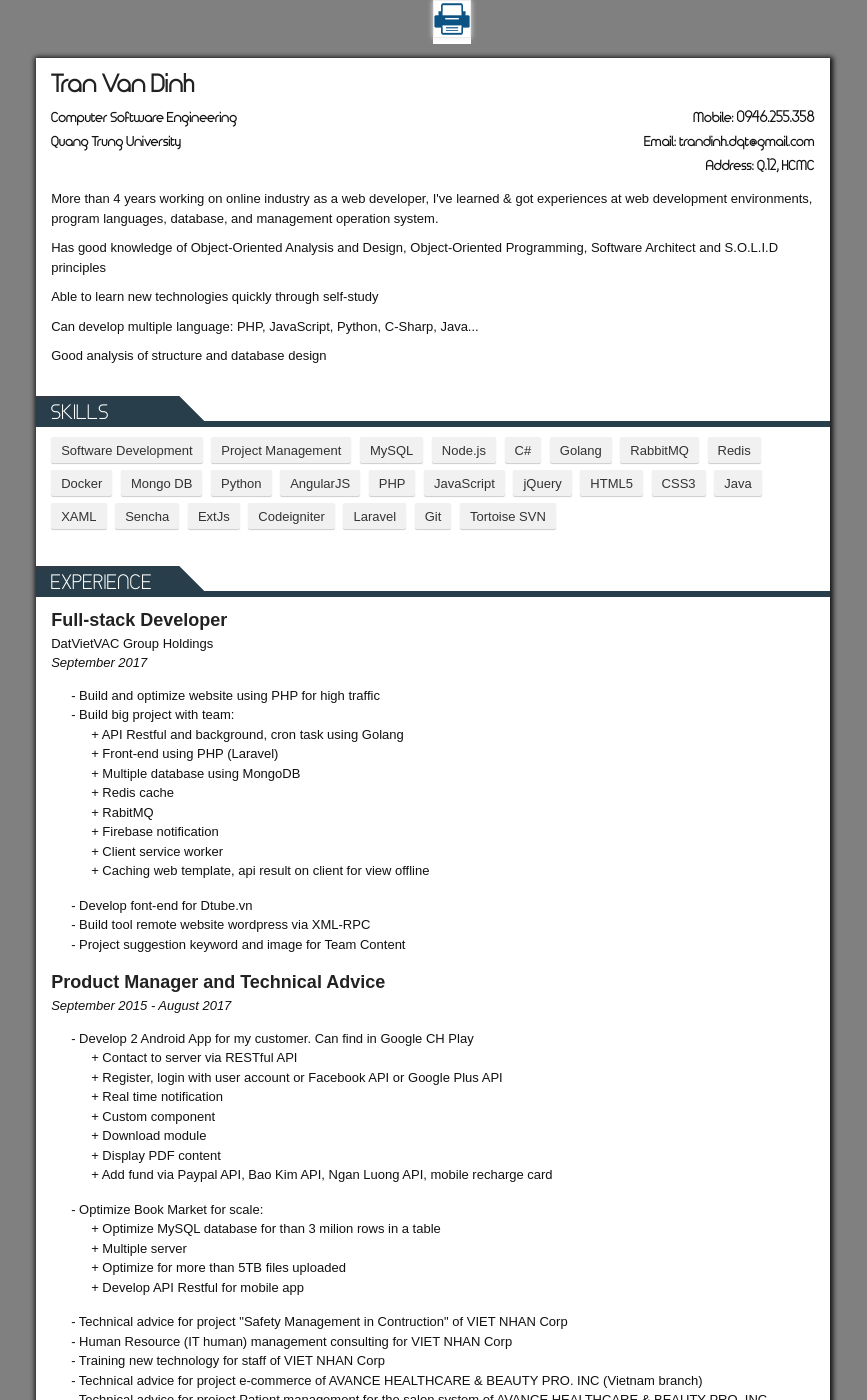
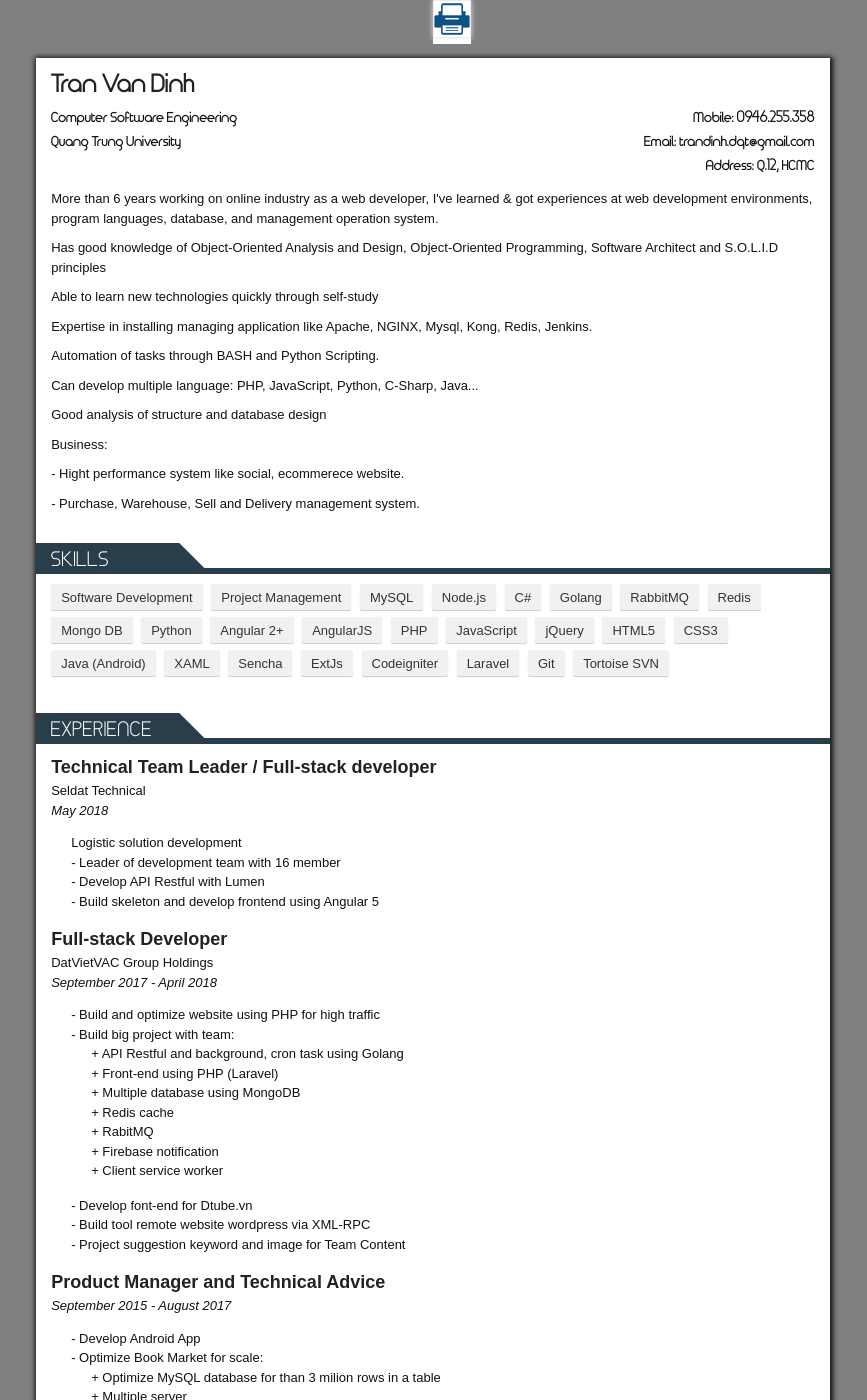
Before and after one commit to RoboWonder/robowonder.github.io, a Jekyll site: the page cv.html, which Jekyll copies as it is, in a window 1280 px wide and 1400 px high. Shown: the whole window, without its empty margins (207-1074 px from the left). Built offline with Jekyll 4.4.1, drawn with Linux system fonts in a browser that asks for light colours; some of the changed text lies outside the part shown.

Commit message:
updated cv

```diff
--- a/cv.html
+++ b/cv.html
@@ -45,12 +45,16 @@
             <div class="clear"></div>
         </div>
         <ul class="sumary">
-            <li>More than 4 years working on online industry as a web developer, I've learned & got experiences at web development environments, program languages, database, and management operation system.
-                <li>Has good knowledge of Object-Oriented Analysis and Design, Object-Oriented Programming, Software Architect and S.O.L.I.D principles</li>
-                <li>Able to learn new technologies quickly through self-study</li>
-                <li>Can develop multiple language: PHP, JavaScript, Python, C-Sharp, Java...</li>
-                <li>Good analysis of structure and database design</li>
-            </li>
+            <li>More than 6 years working on online industry as a web developer, I've learned & got experiences at web development environments, program languages, database, and management operation system.</li>
+            <li>Has good knowledge of Object-Oriented Analysis and Design, Object-Oriented Programming, Software Architect and S.O.L.I.D principles</li>
+            <li>Able to learn new technologies quickly through self-study</li>
+            <li>Expertise in installing managing application like Apache, NGINX, Mysql, Kong, Redis, Jenkins.</li>
+            <li>Automation of tasks through BASH and Python Scripting.</li>
+            <li>Can develop multiple language: PHP, JavaScript, Python, C-Sharp, Java...</li>
+            <li>Good analysis of structure and database design</li>
+            <li>Business:</li>
+            <li>    - Hight performance system like social, ecommerece website.</li>
+            <li>    - Purchase, Warehouse, Sell and Delivery management system.</li>
         </ul>
 
         <div class="skill">
@@ -66,16 +70,16 @@
                 <li><span class="wrap">Golang</span></li>
                 <li><span class="wrap">RabbitMQ</span></li>
                 <li><span class="wrap">Redis</span></li>
-                <li><span class="wrap">Docker</span></li>
                 <li><span class="wrap">Mongo DB</span></li>
                 <li><span class="wrap">Python</span></li>
+                <li><span class="wrap">Angular 2+</span></li>
                 <li><span class="wrap">AngularJS</span></li>
                 <li><span class="wrap">PHP</span></li>
                 <li><span class="wrap">JavaScript</span></li>
                 <li><span class="wrap">jQuery</span></li>
                 <li><span class="wrap">HTML5</span></li>
                 <li><span class="wrap">CSS3</span></li>
-                <li><span class="wrap">Java</span></li>
+                <li><span class="wrap">Java (Android)</span></li>
                 <li><span class="wrap">XAML</span></li>
                 <li><span class="wrap">Sencha</span></li>
                 <li><span class="wrap">ExtJs</span></li>
@@ -90,9 +94,20 @@
                 EXPERIENCE
             </h3>
             <div class="company">
+                <h5>Technical Team Leader / Full-stack developer</h5>
+                <div>Seldat Technical</div>
+                <i class="time">May 2018</i>
+            </div>
+            <ul class="description">
+                <li>Logistic solution development</li>
+                <li>- Leader of development team with 16 member</li>
+                <li>- Develop API Restful with Lumen</li>
+                <li>- Build skeleton and develop frontend using Angular 5</li>
+            </ul>
+            <div class="company">
                 <h5>Full-stack Developer</h5>
                 <div>DatVietVAC Group Holdings</div>
-                <i class="time">September 2017</i>
+                <i class="time">September 2017 - April 2018</i>
             </div>
             <ul class="description">
                 <li>- Build and optimize website using PHP for high traffic</li>
@@ -105,7 +120,6 @@
                         <li>+ RabitMQ</li>
                         <li>+ Firebase notification</li>
                         <li>+ Client service worker</li>
-                        <li>+ Caching web template, api result on client for view offline</li>
                     </ul>
                 </li>
                 <li>- Develop font-end for Dtube.vn</li>
@@ -117,18 +131,7 @@
                 <i class="time">September 2015 - August 2017</i>
             </div>
             <ul class="description">
-                <li>- Develop 2 Android App for my customer. Can find in Google CH Play</li>
-                <li>
-                    <ul>
-                        <li>+ Contact to server via RESTful API</li>
-                        <li>+ Register, login with user account or Facebook API or Google Plus API</li>
-                        <li>+ Real time notification</li>
-                        <li>+ Custom component</li>
-                        <li>+ Download module</li>
-                        <li>+ Display PDF content</li>
-                        <li>+ Add fund via Paypal API, Bao Kim API, Ngan Luong API, mobile recharge card</li>
-                    </ul>
-                </li>
+                <li>- Develop Android App</li>
                 <li>- Optimize Book Market for scale:</li>
                 <li>
                     <ul>
@@ -139,13 +142,12 @@
                     </ul>
                 </li>
                 <li>- Technical advice for project "Safety Management in Contruction" of VIET NHAN Corp</li>
-                <li>- Human Resource (IT human) management consulting for VIET NHAN Corp</li>
-                <li>- Training new technology for staff of VIET NHAN Corp</li>
+                <li>- Human Resource (IT human) management consulting, Training new technology for VIET NHAN Corp</li>
                 <li>- Technical advice for project e-commerce of AVANCE HEALTHCARE & BEAUTY PRO. INC (Vietnam branch)</li>
                 <li>- Technical advice for project Patient management for the salon system of AVANCE HEALTHCARE & BEAUTY PRO. INC (Vietnam branch)</li>
             </ul>
             <div class="company">
-                <h5>Project Manager</h5>
+                <h5>Full-stack Leader</h5>
                 <div>Rina Co., Ldt.</div>
                 <i class="time">October 2014 - August 2015</i>
             </div>
@@ -158,39 +160,8 @@
                 <li>- Design mockup, database schema and write specification document for team members do their works.</li>
                 <li>- Analyze CEO's requirements, research and develop new features.</li>
                 <li>- Co-worker, support team member when they're getting stuck.</li>
-                <li>- Customize Codeigniter for security.</li>
-                <li>- Develop company framework</li>
                 <li>- Customize Codeigniter controller to used in restful api.</li>
                 <li>- Customize to simplify database operations in model, projects development is 30% faster.</li>
-                <li>- Build website Aloz.vn:</li>
-                <li>
-                    <ul>
-                        <li>+ Features: Ad, online shop, careers</li>
-                        <li>+ Framework PHP using CodeIgniter</li>
-                        <li>+ Background and cron task using Python language</li>
-                        <li>+ Product ranking and trends show in home page</li>
-                        <li>+ Register, login native PHP or Facebook API or Google Plus API</li>
-                        <li>+ Solr search engine</li>
-                    </ul>
-                </li>
-                <li>- Build website Book Market:</li>
-                <li>
-                    <ul>
-                        <li>+ Framework PHP using CodeIgniter</li>
-                        <li>+ Background and cron task using Python language</li>
-                        <li>+ Convert content of document file .pdf, .doc,.ppt to html and css</li>
-                        <li>+ Drag and Drop upload multiple file and add tag smart</li>
-                        <li>+ Revenue management and detailed statistics for seller</li>
-                        <li>+ Design MySQL database</li>
-                        <li>+ Use MongoDB to save search keyword, visited, view detail and indexing for analysis</li>
-                        <li>+ Protect origin ebook file uploaded</li>
-                        <li>+ Convert cover page of document to photo </li>
-                        <li>+ Lock file upload duplicate</li>
-                        <li>+ Add fund via Paypal API, Bao Kim API, Ngan Luong API, mobile recharge card</li>
-                        <li>+ Register, login native PHP or Facebook API or Google Plus API</li>
-                        <li>+ Solr search engine</li>
-                    </ul>
-                </li>
             </ul>
             <div class="company">
                 <h5>Full Stack Developer</h5>
```
Also changed, not shown: other parts of cv.html (+1 -1 lines).
